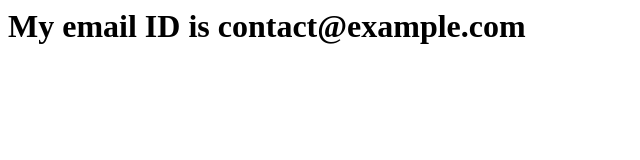
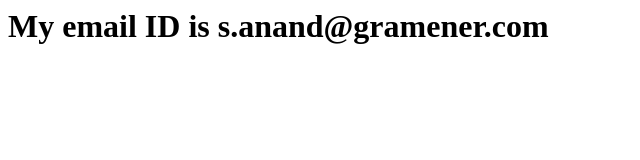
Before and after one commit to sanand0/tds-ga2-q3, a plain HTML site: page index.html in a window 1280 px wide. Shown: the whole page, without its empty margins (0-640 px from the left). Drawn offline with Linux system fonts and the light colour scheme.

Commit message:
Update index.html

```diff
--- a/index.html
+++ b/index.html
@@ -1 +1 @@
-<h1>My email ID is <!--email_off-->contact@example.com<!--/email_off--></h1>
+<h1>My email ID is <!--email_off-->s.anand@gramener.com<!--/email_off--></h1>
```
